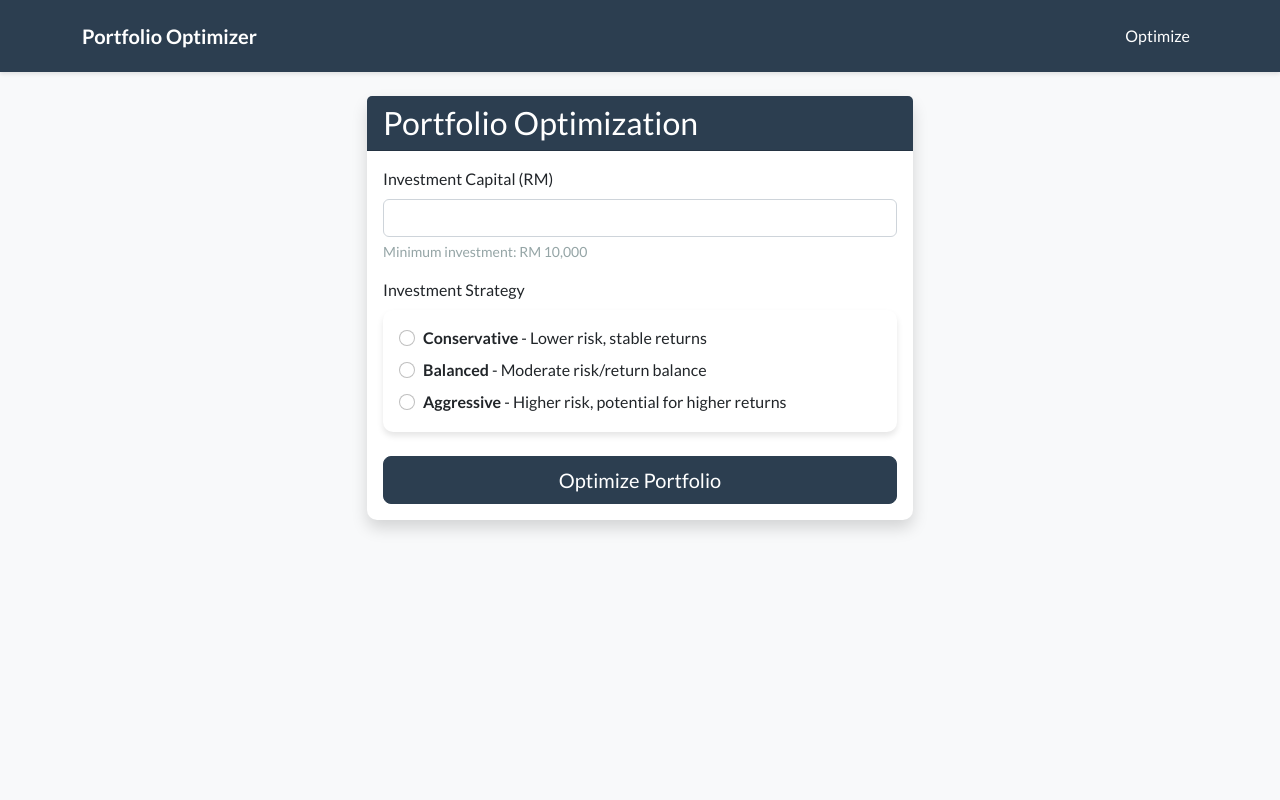
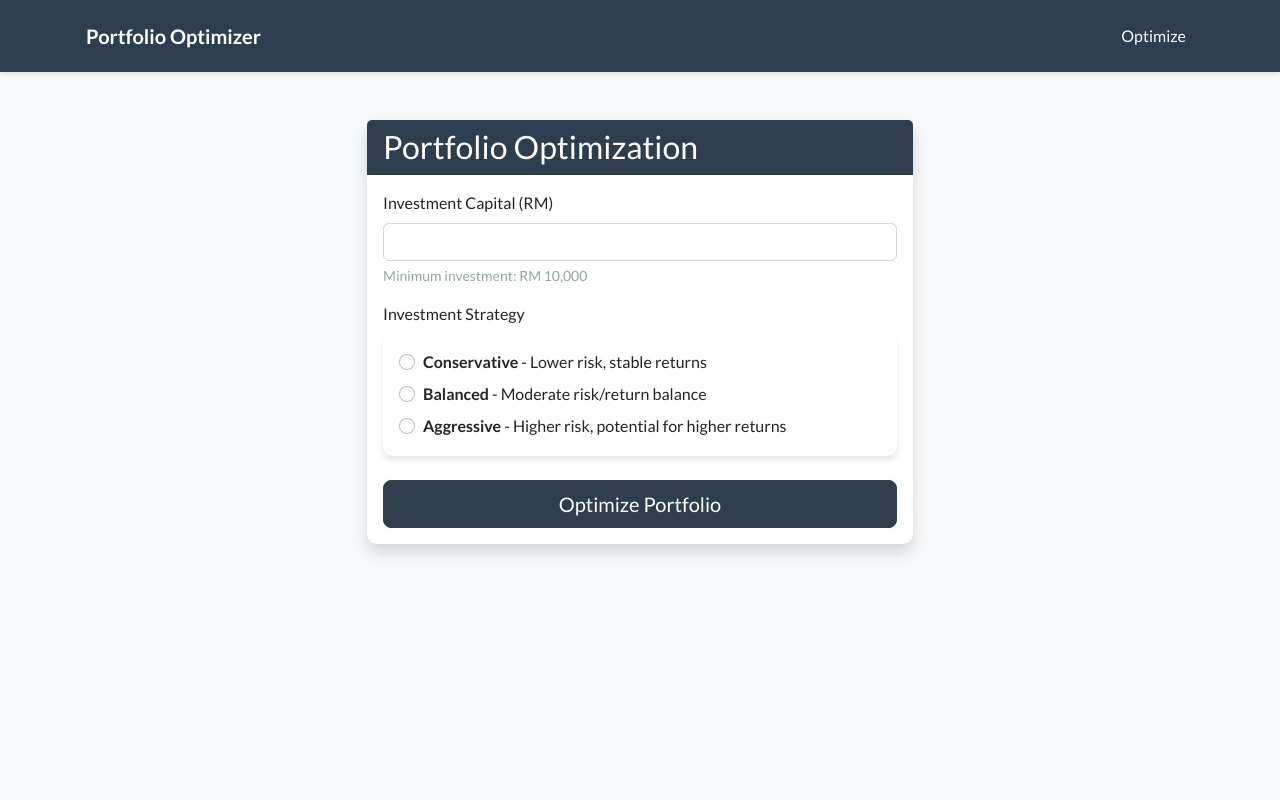
Before and after one commit to oscarseah/portfolioApp, a Flask app: page /optimize in a window 1280 px wide. Run offline with Flask 3, Linux system fonts and the light colour scheme; some libraries are stand-ins or nearby versions.

Commit message:
udpate frontend

```diff
--- a/app/static/style.css
+++ b/app/static/style.css
@@ -1,7 +1,6 @@
 body {
     min-height: 100vh;
     background-color: #f8f9fa;
-    padding-bottom: 60px;
 }
 
 .navbar {
@@ -25,10 +24,6 @@ body {
     font-weight: 500;
 }
 
-.results {
-    margin-top: 2rem;
-}
-
 .card-footer {
     border-top: none;
 }
@@ -36,7 +31,3 @@ body {
 .img-fluid {
     border-radius: 0.5rem;
 }
-
-.form-select {
-    margin-bottom: 15px;
-}
--- a/app/templates/base.html
+++ b/app/templates/base.html
@@ -9,11 +9,6 @@
     <link href="https://cdn.jsdelivr.net/npm/bootswatch@5.3.0/dist/flatly/bootstrap.min.css" rel="stylesheet">
     <link rel="stylesheet" href="{{ url_for('static', filename='style.css') }}">
     <style>
-        body {
-            background-color: #f8f9fa;
-            padding-bottom: 40px;
-        }
-
         .card {
             border-radius: 10px;
             box-shadow: 0 4px 6px rgba(0, 0, 0, 0.1);
@@ -39,9 +34,9 @@
     </style>
 </head>
 
-<body>
-    <nav class="navbar navbar-expand-lg navbar-dark bg-primary mb-4">
-        <div class="container">
+<body class="pb-4 pb-md-5">
+    <nav class="navbar navbar-expand-md navbar-dark bg-primary mb-4">
+        <div class="container px-3">
             <a class="navbar-brand" href="{{ url_for('portfolio_bp.show_optimization_form') }}">Portfolio Optimizer</a>
             <button class="navbar-toggler" type="button" data-bs-toggle="collapse" data-bs-target="#navbarNav" aria-controls="navbarNav" aria-expanded="false" aria-label="Toggle navigation">
                 <span class="navbar-toggler-icon"></span>
--- a/app/templates/optimize_form.html
+++ b/app/templates/optimize_form.html
@@ -1,9 +1,9 @@
 {% extends "base.html" %}
 
 {% block content %}
-<div class="container">
+<div class="container py-4">
     <div class="row justify-content-center">
-        <div class="col-md-6">
+        <div class="col-12 col-md-8 col-lg-6">
             <div class="card shadow">
                 <div class="card-header bg-primary text-white">
                     <h3 class="card-title mb-0">Portfolio Optimization</h3>
```
Also changed, not shown: app/templates/optimize_result.html (+5 -3 lines).
